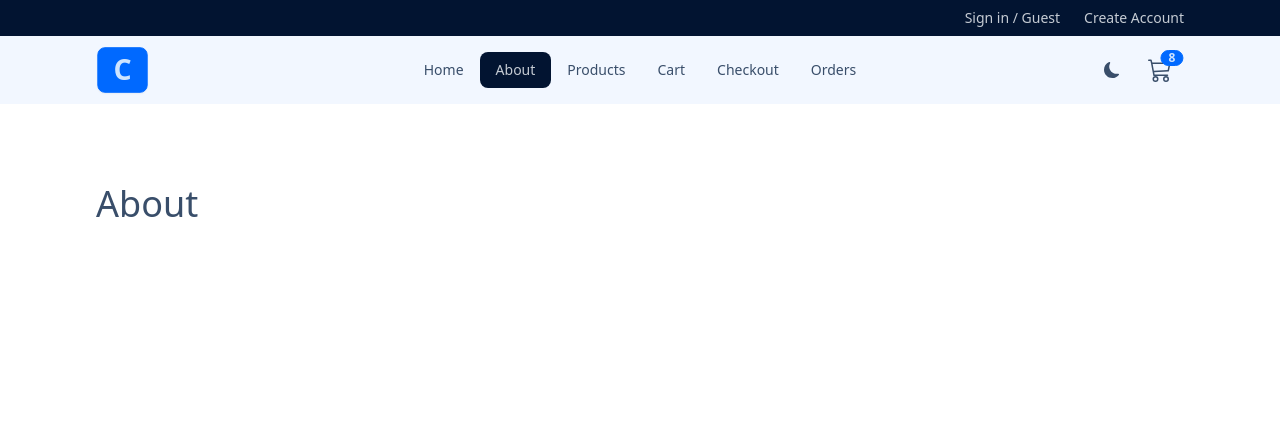
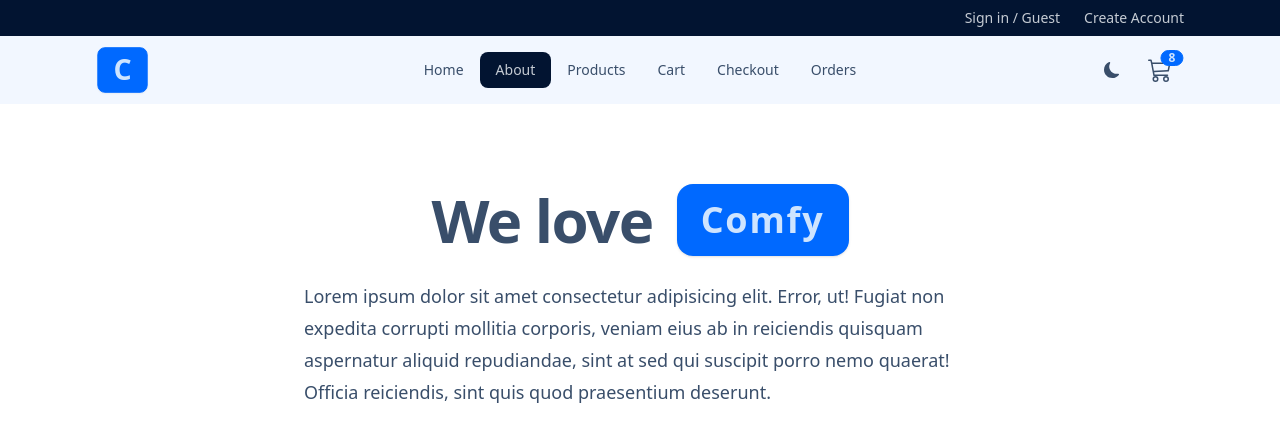
Before and after one commit to Majid-Hadadidan/comfy-store-app, a React (Vite) app: page /about in a window 1280 px wide. Shown: the top 442 px of the page. Built offline with nearby package versions, Linux system fonts and the light colour scheme.

Commit message:
Complete about page

```diff
--- a/src/pages/About.jsx
+++ b/src/pages/About.jsx
@@ -1,6 +1,26 @@
 function About() {
   return (
-    <h1 className="text-4xl">About</h1>
-  )
+    <>
+      <div className="flex justify-center flex-wrap items-center gap-3 sm:gap-x-6">
+        <h2 className="text-4xl tracking-tight leading-none sm:text-6xl font-bold  ">
+          We love
+        </h2>
+        <div className="stats bg-primary shadow">
+          <div className="stat ">
+            <div className="stat-title text-primary-content text-4xl font-bold tracking-wider ">
+              Comfy
+            </div>
+          </div>
+        </div>
+      </div>
+      <p className="text-lg  mt-6 leading-8 max-w-2xl mx-auto">
+        Lorem ipsum dolor sit amet consectetur adipisicing elit. Error, ut!
+        Fugiat non expedita corrupti mollitia corporis, veniam eius ab in
+        reiciendis quisquam aspernatur aliquid repudiandae, sint at sed qui
+        suscipit porro nemo quaerat! Officia reiciendis, sint quis quod
+        praesentium deserunt.
+      </p>
+    </>
+  );
 }
-export default About
+export default About;
```
